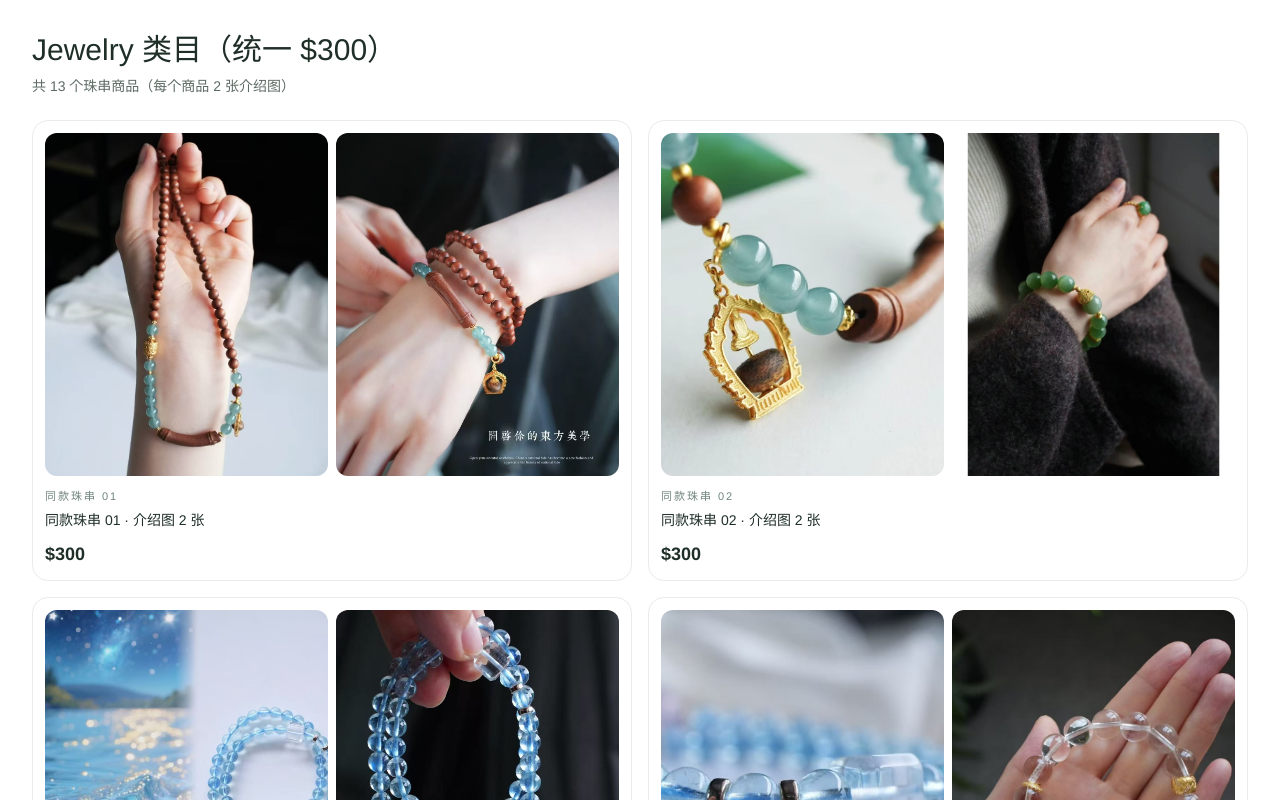
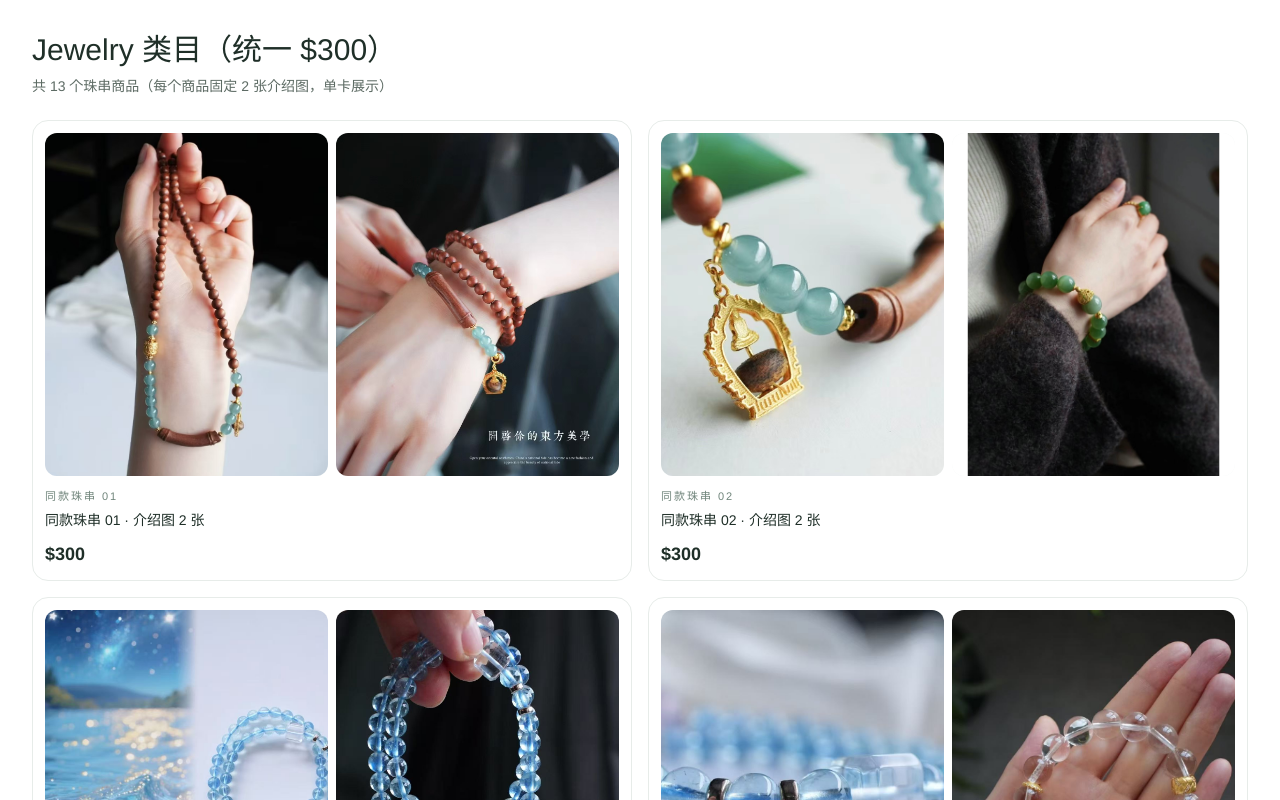
Before and after one commit to echoyiya520/mahaland, a Next.js app: page /jewelry in a window 1280 px wide. Shown: the top 800 px of the page. Built offline with nearby package versions, Linux system fonts and the light colour scheme.

Commit message:
Clarify jewelry cards use two intro images per product

```diff
--- a/app/jewelry/page.tsx
+++ b/app/jewelry/page.tsx
@@ -43,7 +43,7 @@ export default async function JewelryPage() {
   return (
     <main className="min-h-screen bg-white p-6 text-[#1f2f28] lg:p-8">
       <h1 className="text-3xl">Jewelry 类目（统一 $300）</h1>
-      <p className="mt-2 text-sm text-[#5d6b64]">共 {items.length} 个珠串商品（每个商品 2 张介绍图）</p>
+      <p className="mt-2 text-sm text-[#5d6b64]">共 {items.length} 个珠串商品（每个商品固定 2 张介绍图，单卡展示）</p>
 
       <div className="mt-6 grid gap-4 sm:grid-cols-2">
         {items.map((item) => (
```
